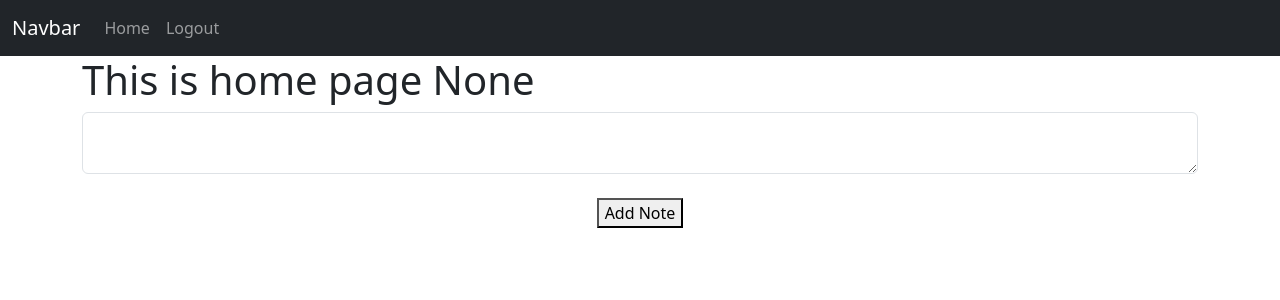
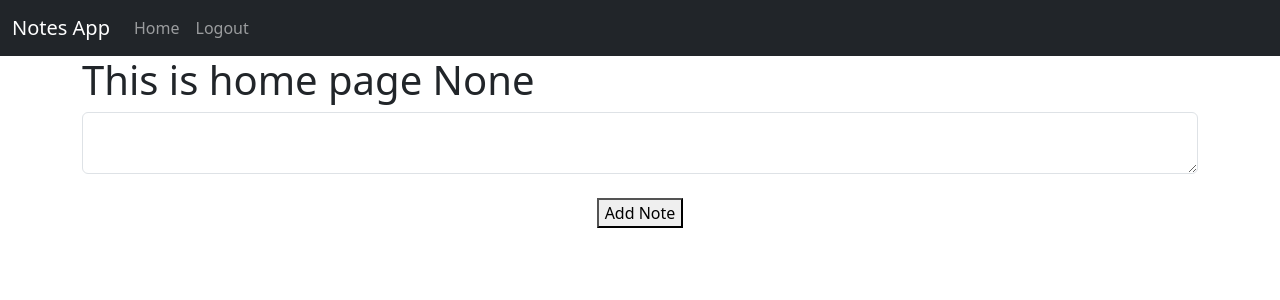
Before and after one commit to dev-nileshpawar/flask-notes-app, a Flask app: page / in a window 1280 px wide. Shown: the top 300 px of the page. Run offline with Flask 3, Linux system fonts and the light colour scheme; the visitor is signed in with stand-in values (Sample User, id 1); data that the repository does not hold is empty.

Commit message:
fix app name

```diff
--- a/website/templates/base.html
+++ b/website/templates/base.html
@@ -22,7 +22,7 @@
 <body>
     <nav class="navbar navbar-expand-lg bg-dark navbar-dark">
         <div class="container-fluid">
-            <a class="navbar-brand" href="#">Navbar</a>
+            <a class="navbar-brand" href="#">Notes App</a>
             <button class="navbar-toggler" type="button" data-bs-toggle="collapse" data-bs-target="#navbarNavAltMarkup"
                 aria-controls="navbarNavAltMarkup" aria-expanded="false" aria-label="Toggle navigation">
                 <span class="navbar-toggler- icon"></span>
```
